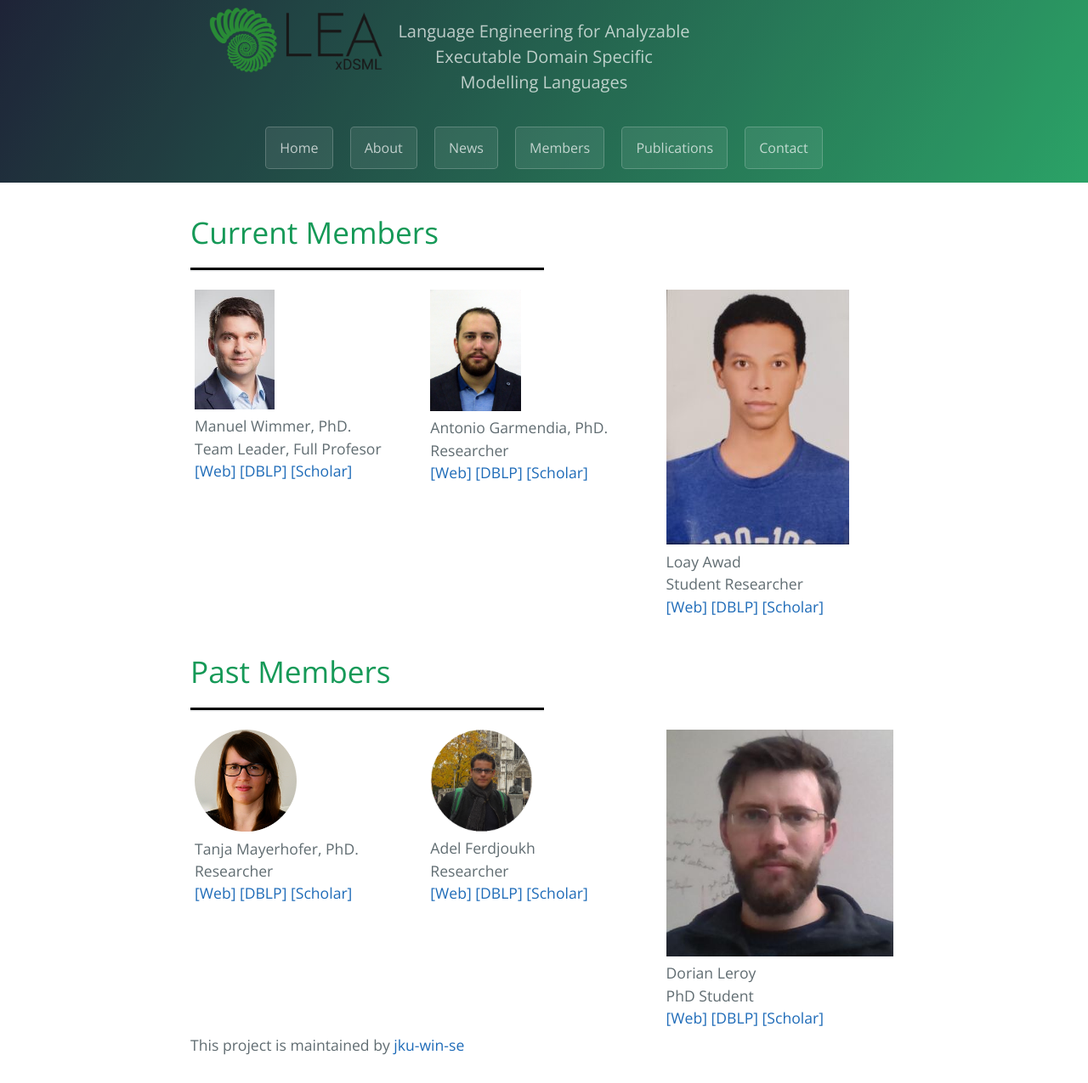
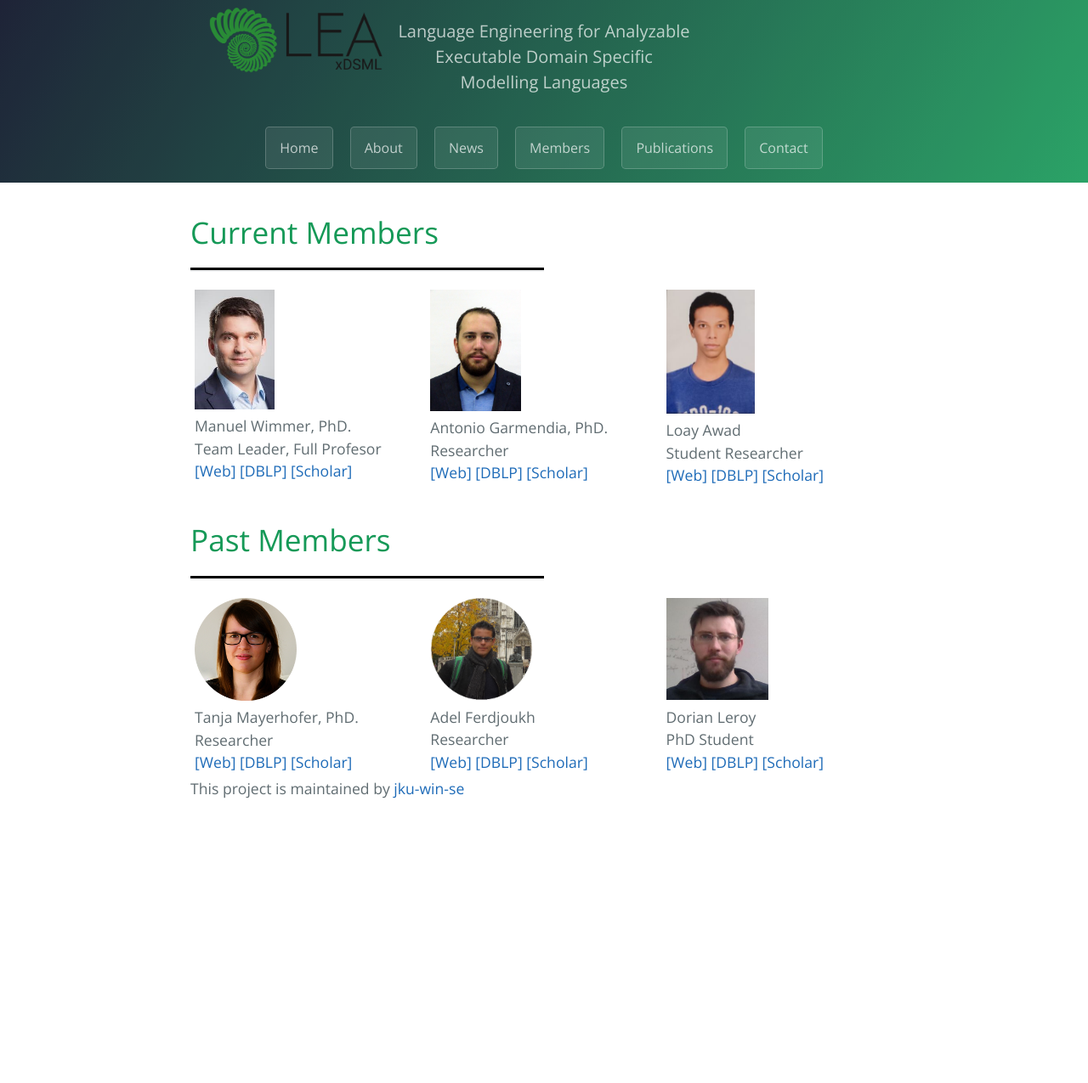
Before and after one commit to jku-win-se/Lea-xDSML, a Jekyll site: the page built from pages/members/index.md, in a window 1280 px wide. Shown: the whole page at 85% size. Built offline with Jekyll 4.4.1, drawn with Linux system fonts in a browser that asks for light colours; after the commit the page ends 974 px from its top, so only the background shows below that.

Commit message:
update width...

```diff
--- a/assets/css/custom.css
+++ b/assets/css/custom.css
@@ -50,6 +50,15 @@ hr.solid {
   width: 45%;
 }
 
+#loay-photo {
+  width: 39%;
+}
+
+#dorian-photo {
+  width: 45%;
+}
+
+
  /*.main-content p {
   margin-bottom: 1em; }*/
 
```
